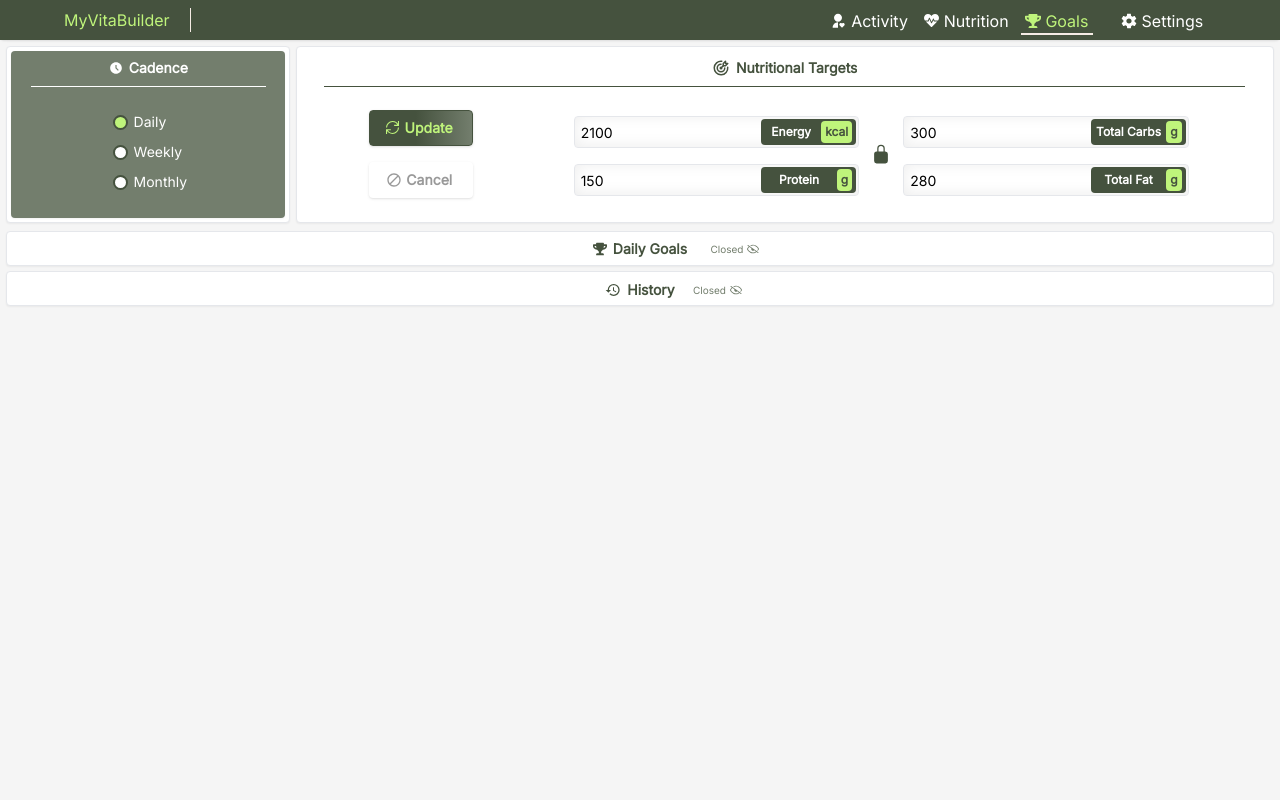
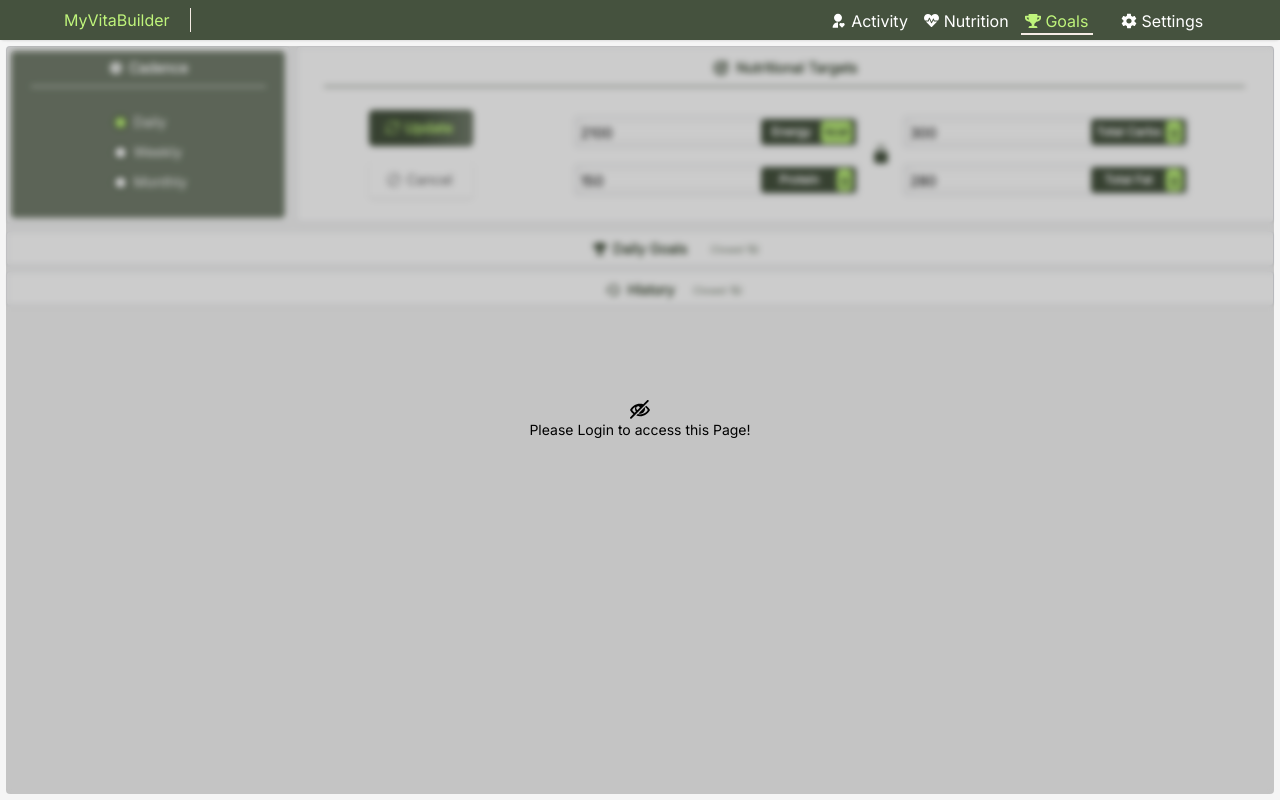
Before and after one commit to MarcoFz7/MyVitaBuilder, a Next.js app: page /goals in a window 1280 px wide. Built offline with nearby package versions, Linux system fonts and the light colour scheme.

Commit message:
#comments Changes on access blocked banner and applying it to a full page (Goals page)

```diff
--- a/app/components/auth/accessBlockedBanner.tsx
+++ b/app/components/auth/accessBlockedBanner.tsx
@@ -10,6 +10,7 @@ const inter = Inter({ weight: "400", style: "normal", subsets: ["latin"] });
 interface AccessBlockedBannerProps {
   content: React.ReactNode;
   isAuthorized: boolean | null;
+  isFullPage: boolean;
 }
 
 /**
@@ -18,23 +19,36 @@ interface AccessBlockedBannerProps {
  *
  * @returns access blocked banner component (content that can only be accessed after logging with a Google account)
  */
-const AccessBlockedBanner = ({ content, isAuthorized }: AccessBlockedBannerProps) => {
+const AccessBlockedBanner = ({ content, isAuthorized, isFullPage }: AccessBlockedBannerProps) => {
 
   return (
     <>
+      { isFullPage ? (
+        <div className="absolute top-0 left-0 w-full h-full pt-[2.85rem] pb-[0.35rem] z-20">
+          { isAuthorized === null ? (
+            <AccessCheckingBanner isFullPage={true}/>
+          ) : (
+            <div className="w-full h-full bg-black flex justify-center items-center flex-col backdrop-blur-[3px] bg-black bg-opacity-20 rounded">
+              <ImEyeBlocked className="text-black text-[20px]" />
+              <span className="text-black text-sm font-medium">Please Login to access this Page!</span>
+            </div>
+          )}
+        </div>
+      ) : (
         <div className={`${inter.className} relative rounded`}>
-        <div className="relative blur-[2px] pointer-events-none">
+          <div className="relative blur-[3px] pointer-events-none">
             {content}
           </div>
           { isAuthorized === null ? (
-          <AccessCheckingBanner/>
+            <AccessCheckingBanner isFullPage={false}/>
           ) : (
-          <div className="absolute top-0 left-0 right-0 bottom-0 p-2 flex justify-center items-center flex-col bg-black bg-opacity-10 z-20 rounded">
+            <div className="absolute top-0 left-0 right-0 bottom-0 p-2 flex justify-center items-center flex-col bg-black bg-opacity-20 z-20 rounded">
               <ImEyeBlocked className="text-black text-[20px]" />
               <span className="text-black text-sm font-medium">Please Login to access this Section!</span>
             </div>
           )}
         </div>
+      )}
     </>
   );
 };
--- a/app/components/auth/accessChecker/accessCheckingBanner.tsx
+++ b/app/components/auth/accessChecker/accessCheckingBanner.tsx
@@ -4,17 +4,18 @@ import "./accessCheckingAnimation.css";
  * Interface for the access checker component with needed props from the parent
  */
 interface AccessBlockedBannerProps {
+  isFullPage: boolean;
 }
 
 /**
  *
  * @returns access checker banner component
  */
-const AccessCheckerBanner = ({}: AccessBlockedBannerProps) => {
+const AccessCheckerBanner = ({isFullPage}: AccessBlockedBannerProps) => {
 
   return (
     <>
-      <div className="absolute top-0 left-0 right-0 bottom-0 p-2 flex justify-center items-center flex-col bg-black bg-opacity-10 z-20 rounded">
+      <div className={`${isFullPage ? "relative w-full h-full" : "absolute"} top-0 left-0 right-0 bottom-0 p-2 flex justify-center items-center flex-col bg-black bg-opacity-20 z-20 rounded`}>
           {/* Link to loading animation source: https://uiball.com/ldrs/ */}
           <svg className="container" x="0px" y="0px"viewBox="0 0 50 31.25" height="31.25" preserveAspectRatio='xMidYMid meet'>
               <path className="track" strokeWidth="4" pathLength="100" d="M0.625 21.5 h10.25 l3.75 -5.875 l7.375 15 l9.75 -30 l7.375 20.875 v0 h10.25"/>
--- a/app/goals/page.tsx
+++ b/app/goals/page.tsx
@@ -3,11 +3,13 @@
 import { MdAccessTimeFilled } from "react-icons/md";
 
 import { Inter } from "next/font/google";
-import { useState } from "react";
+import { useEffect, useState } from "react";
 
 import UserGoals from "../components/goals/userGoals/userGoals";
 import Goals from "../components/goals/goals/goals";
 import History from "../components/history/history/history";
+import { isUserAuthorized } from "../auth/isUserAuthorized";
+import AccessBlockedBanner from "../components/auth/accessBlockedBanner";
 
 const inter = Inter({ weight: "400", style: "normal", subsets: ["latin"] });
 
@@ -49,8 +51,20 @@ const Page = () => {
     setIsWeeklySelected(false);
   };
 
+
+  const [isAuthorized, setIsAuthorized] = useState<boolean | null>(null);
+  useEffect(() => {
+    setIsAuthorized(isUserAuthorized);
+  }, []);
+
   return (
     <div className={`${inter.className} bg-c-global-bg-color min-h-[635px] h-screen max-h-screen w-[99%] min-w-min-width absolute left-[0.5%] top-0 pt-[2.85rem] pb-[0.35rem] z-[-1]`}>
+
+      {/* Overlay for unauthorized users */}
+      { !isAuthorized && (
+        <AccessBlockedBanner content={<></>} isAuthorized={isAuthorized} isFullPage={true}/>
+      )}
+
       <div className="flex flex-col w-full h-full gap-[0.5rem]">
         <div className="flex flex-col sm:flex-row h-auto w-full gap-[0.35rem]">
           <div className="w-full sm:w-[22.5%] min-w-fit sm:h-full p-1 bg-white border border-grey-100 shadow-sm rounded">
--- a/app/settings/page.tsx
+++ b/app/settings/page.tsx
@@ -107,11 +107,14 @@ const Page = () => {
   return (
     <div className={`${inter.className} bg-c-global-bg-color min-h-[635px] h-screen max-h-screen w-[99%] min-w-min-width absolute left-[0.5%] top-0 pt-[2.85rem] pb-[0.35rem] z-[-1] text-sm text-black`}>
       <div className="flex flex-col w-full h-full gap-[0.5rem]">
+
+        {/* Overlay for unauthorized users - Applied only to User Settings Section */}
         { isAuthorized ? (
           <UserSettingsContent/>
         ) : (
-          <AccessBlockedBanner content={<UserSettingsContent/>} isAuthorized={isAuthorized}/>
+          <AccessBlockedBanner content={<UserSettingsContent/>} isAuthorized={isAuthorized} isFullPage={false}/>
         )}
+
         <div className='h-auto p-2 pt-0 bg-white w-full border border border-grey-100 shadow-sm rounded'>
           <div className="w-full h-full rounded">
             <div className='flex flex-col rounded w-full h-full items-center text-sm'>
```
Lines whose indentation alone changed are shown as unchanged.
